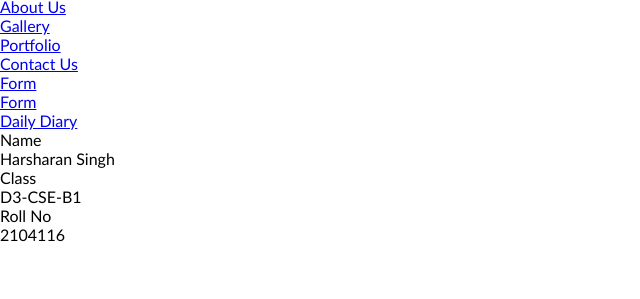
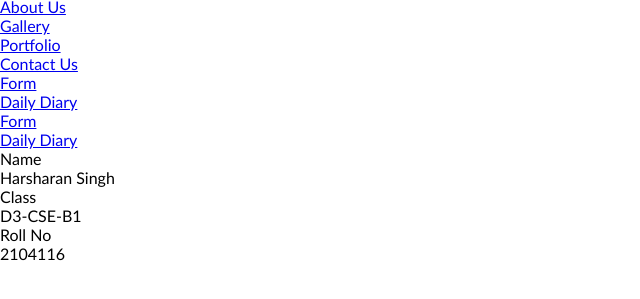
Before and after one commit to GITHUB-ui-cpu/Semantic-Web, a plain HTML site: page index.html in a window 1280 px wide. Shown: the part 199-498 px from the top of the page, without its empty margins (0-640 px from the left). Drawn offline with Linux system fonts and the light colour scheme.

Commit message:
Update index.html

```diff
--- a/index.html
+++ b/index.html
@@ -18,6 +18,7 @@
             <li><a href="index.html">Portfolio</a></li>
             <li><a href="index.html">Contact Us</a></li>
             <li><a href="Form.html">Form</a></li>
+            <li><a href="Index1.html">Daily Diary</a></li>
             <li><a href="Form.html">Form</a></li>
 
             <li><a href="index1.html">Daily Diary</a></li>
```
